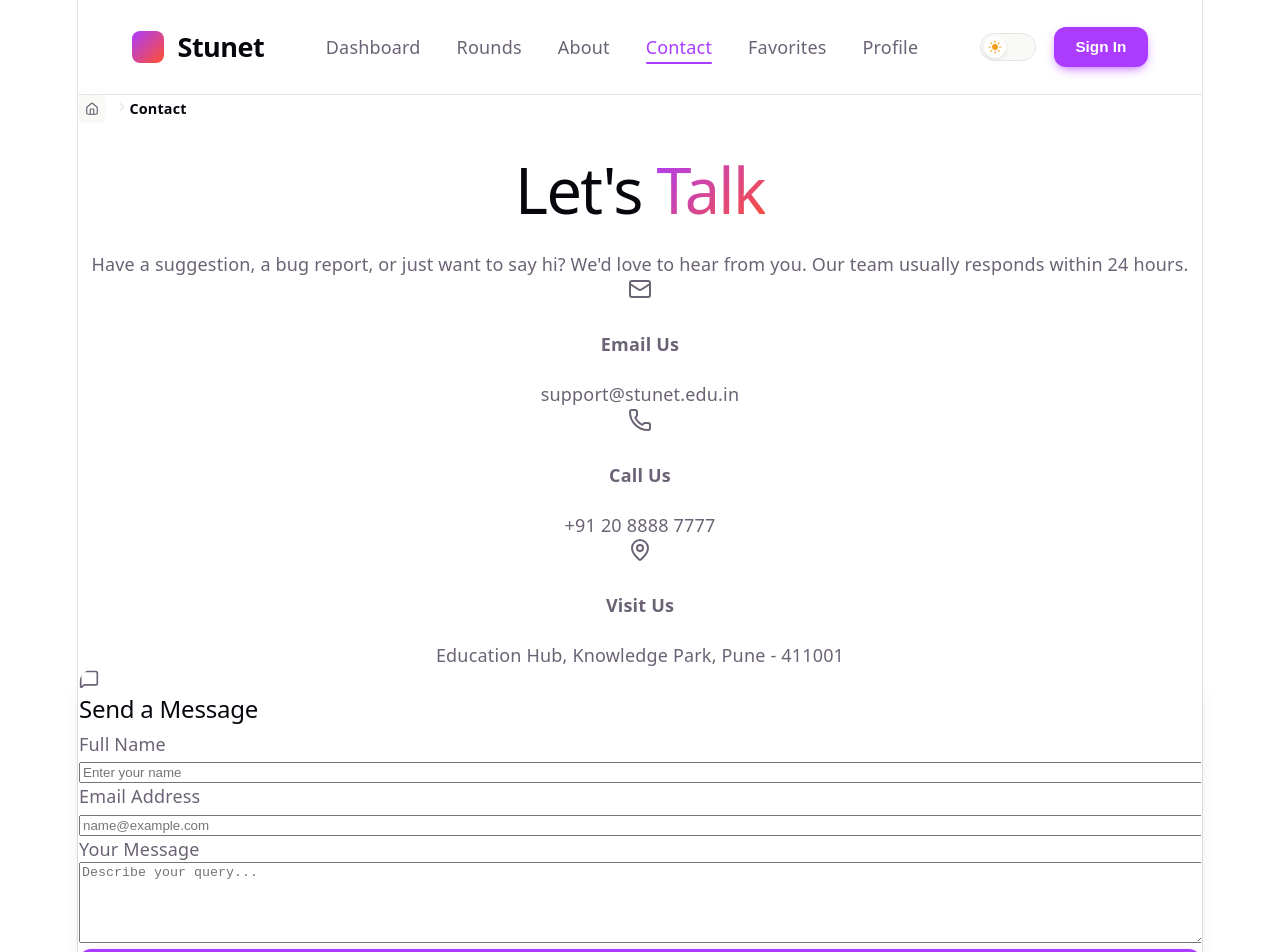
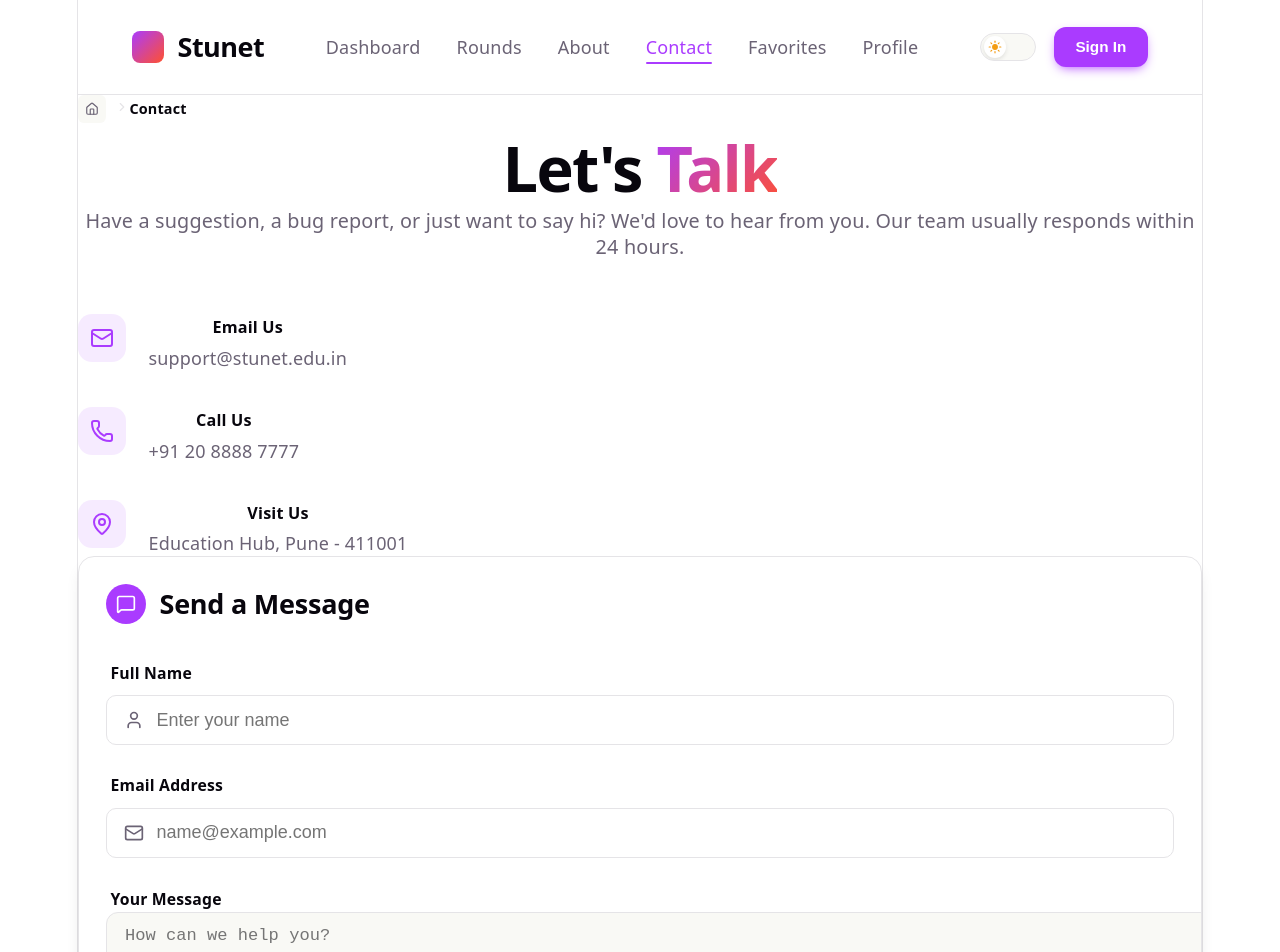
Before and after one commit to yashkohakade18/Stunet, a React (Vite) app: page /contact in a window 1280 px wide. Shown: the top 952 px of the page. Built offline with nearby package versions, Linux system fonts and the light colour scheme.

Commit message:
feat: redesign Contact page with premium UI and improved form interaction

```diff
--- a/src/App.css
+++ b/src/App.css
@@ -723,6 +723,127 @@
   border-radius: 4px;
 }
 
+/* Contact Page Styles */
+.contact-title {
+  font-size: 3.5rem;
+  font-weight: 800;
+  color: var(--text-h);
+  margin-bottom: 1.5rem;
+}
+
+.contact-subtitle {
+  font-size: 1.1rem;
+  color: var(--text);
+  margin-bottom: 3rem;
+}
+
+.contact-methods {
+  display: flex;
+  flex-direction: column;
+  gap: 2rem;
+}
+
+.method-item {
+  display: flex;
+  align-items: flex-start;
+  gap: 1.25rem;
+}
+
+.method-icon {
+  width: 48px;
+  height: 48px;
+  background: var(--accent-bg);
+  color: var(--accent);
+  border-radius: 14px;
+  display: flex;
+  align-items: center;
+  justify-content: center;
+  flex-shrink: 0;
+}
+
+.method-label {
+  font-size: 0.9rem;
+  font-weight: 700;
+  color: var(--text-h);
+  margin: 0;
+}
+
+.method-value {
+  font-size: 1rem;
+  color: var(--text);
+  margin: 0.25rem 0 0 0;
+}
+
+.contact-form-card {
+  background: var(--bg) !important;
+}
+
+.form-header {
+  display: flex;
+  align-items: center;
+  gap: 0.75rem;
+  margin-bottom: 2rem;
+}
+
+.form-icon-circle {
+  width: 40px;
+  height: 40px;
+  background: var(--accent);
+  color: white;
+  border-radius: 50%;
+  display: flex;
+  align-items: center;
+  justify-content: center;
+}
+
+.form-title {
+  font-size: 1.5rem;
+  font-weight: 700;
+  color: var(--text-h);
+  margin: 0;
+}
+
+.contact-form {
+  display: flex;
+  flex-direction: column;
+  gap: 1.5rem;
+}
+
+.contact-textarea {
+  width: 100%;
+  padding: 0.75rem 1rem;
+  background: var(--social-bg);
+  border: 1px solid var(--border);
+  border-radius: 12px;
+  color: var(--text-h);
+  font-size: 0.95rem;
+  outline: none;
+  transition: all 0.2s;
+  resize: none;
+}
+
+.contact-textarea:focus {
+  border-color: var(--accent);
+  background: var(--bg);
+}
+
+.success-state {
+  text-align: center;
+  padding: 3rem 0;
+}
+
+.success-icon-circle {
+  width: 64px;
+  height: 64px;
+  background: rgba(16, 185, 129, 0.1);
+  color: #10b981;
+  border-radius: 50%;
+  display: flex;
+  align-items: center;
+  justify-content: center;
+  margin: 0 auto 1.5rem;
+}
+
 /* Dashboard Page Styles */
 .dashboard-header {
   display: flex;
--- a/src/pages/Contact.jsx
+++ b/src/pages/Contact.jsx
@@ -1,8 +1,9 @@
 import React, { useState } from 'react';
 import PageWrapper from '../components/layout/PageWrapper';
-import Card from '../components/ui/Card';
+import Card, { CardContent } from '../components/ui/Card';
 import Button from '../components/ui/Button';
-import { Mail, Phone, MapPin, Send, MessageSquare } from 'lucide-react';
+import Input from '../components/ui/Input';
+import { Mail, Phone, MapPin, Send, MessageSquare, User } from 'lucide-react';
 
 const Contact = () => {
   const [formData, setFormData] = useState({ name: '', email: '', message: '' });
@@ -23,107 +24,92 @@ const Contact = () => {
       <div className="max-w-6xl mx-auto px-4 py-16">
         <div className="grid grid-cols-1 lg:grid-cols-2 gap-16">
           {/* Contact Info */}
-          <div>
-            <h1 className="hero-title" style={{ fontSize: '3.5rem', marginBottom: '1.5rem' }}>
+          <div className="contact-info-section">
+            <h1 className="contact-title">
               Let's <span className="highlight">Talk</span>
             </h1>
-            <p className="text-var(--text) text-lg mb-12">
+            <p className="contact-subtitle">
               Have a suggestion, a bug report, or just want to say hi? We'd love to hear from you.
               Our team usually responds within 24 hours.
             </p>
 
-            <div className="space-y-8">
-              <div className="flex items-start gap-5">
-                <div className="p-4 bg-accent-bg rounded-2xl text-accent">
-                  <Mail size={24} />
+            <div className="contact-methods">
+              {[
+                { icon: <Mail size={24} />, label: 'Email Us', value: 'support@stunet.edu.in' },
+                { icon: <Phone size={24} />, label: 'Call Us', value: '+91 20 8888 7777' },
+                { icon: <MapPin size={24} />, label: 'Visit Us', value: 'Education Hub, Pune - 411001' }
+              ].map((method, idx) => (
+                <div key={idx} className="method-item">
+                  <div className="method-icon">
+                    {method.icon}
                   </div>
                   <div>
-                  <h4 className="font-bold text-var(--text-h)">Email Us</h4>
-                  <p className="text-var(--text)">support@stunet.edu.in</p>
+                    <h4 className="method-label">{method.label}</h4>
+                    <p className="method-value">{method.value}</p>
                   </div>
                 </div>
-              <div className="flex items-start gap-5">
-                <div className="p-4 bg-accent-bg rounded-2xl text-accent">
-                  <Phone size={24} />
-                </div>
-                <div>
-                  <h4 className="font-bold text-var(--text-h)">Call Us</h4>
-                  <p className="text-var(--text)">+91 20 8888 7777</p>
-                </div>
-              </div>
-              <div className="flex items-start gap-5">
-                <div className="p-4 bg-accent-bg rounded-2xl text-accent">
-                  <MapPin size={24} />
-                </div>
-                <div>
-                  <h4 className="font-bold text-var(--text-h)">Visit Us</h4>
-                  <p className="text-var(--text)">Education Hub, Knowledge Park, Pune - 411001</p>
-                </div>
-              </div>
+              ))}
             </div>
           </div>
 
           {/* Form */}
-          <Card className="p-8 md:p-12" glass={true}>
-            <div className="flex items-center gap-3 mb-8">
-              <div className="w-10 h-10 bg-accent rounded-full flex items-center justify-center text-white">
+          <Card className="contact-form-card" hoverable={false}>
+            <CardContent className="p-8 md:p-12">
+              <div className="form-header">
+                <div className="form-icon-circle">
                   <MessageSquare size={20} />
                 </div>
-              <h2 className="text-2xl font-bold text-var(--text-h)">Send a Message</h2>
+                <h2 className="form-title">Send a Message</h2>
               </div>
 
               {status === 'success' ? (
-              <div className="py-12 text-center space-y-4">
-                <div className="w-16 h-16 bg-green-500/10 text-green-500 rounded-full flex items-center justify-center mx-auto mb-4">
+                <div className="success-state">
+                  <div className="success-icon-circle">
                     <Send size={32} />
                   </div>
-                <h3 className="text-2xl font-bold text-var(--text-h)">Message Sent!</h3>
-                <p className="text-var(--text)">Thank you for reaching out. We'll get back to you soon.</p>
+                  <h3>Message Sent!</h3>
+                  <p>Thank you for reaching out. We'll get back to you soon.</p>
                 </div>
               ) : (
-              <form onSubmit={handleSubmit} className="space-y-6">
-                <div>
-                  <label className="block text-sm font-bold text-var(--text-h) mb-2 uppercase tracking-wider">Full Name</label>
-                  <input
-                    type="text"
+                <form onSubmit={handleSubmit} className="contact-form">
+                  <Input
+                    label="Full Name"
                     required
                     value={formData.name}
                     onChange={(e) => setFormData({...formData, name: e.target.value})}
                     placeholder="Enter your name"
-                    className="w-full px-5 py-4 bg-black/10 border border-var(--border) rounded-2xl outline-none focus:border-accent text-var(--text-h)"
+                    icon={User}
                   />
-                </div>
-                <div>
-                  <label className="block text-sm font-bold text-var(--text-h) mb-2 uppercase tracking-wider">Email Address</label>
-                  <input
+                  <Input
+                    label="Email Address"
                     type="email"
                     required
                     value={formData.email}
                     onChange={(e) => setFormData({...formData, email: e.target.value})}
                     placeholder="name@example.com"
-                    className="w-full px-5 py-4 bg-black/10 border border-var(--border) rounded-2xl outline-none focus:border-accent text-var(--text-h)"
+                    icon={Mail}
                   />
-                </div>
-                <div>
-                  <label className="block text-sm font-bold text-var(--text-h) mb-2 uppercase tracking-wider">Your Message</label>
+                  <div className="form-group">
+                    <label className="input-label">Your Message</label>
                     <textarea
-                    rows="5"
+                      rows="4"
                       required
                       value={formData.message}
                       onChange={(e) => setFormData({...formData, message: e.target.value})}
-                    placeholder="Describe your query..."
-                    className="w-full px-5 py-4 bg-black/10 border border-var(--border) rounded-2xl outline-none focus:border-accent text-var(--text-h) resize-none"
+                      placeholder="How can we help you?"
+                      className="contact-textarea"
                     ></textarea>
                   </div>
                   <Button
                     type="submit"
-                  className="w-full flex items-center justify-center gap-3 py-5"
+                    className="w-full gap-3"
                     isLoading={status === 'sending'}
                   >
                     <Send size={20} /> Send Message
                   </Button>
                 </form>
               )}
+            </CardContent>
           </Card>
         </div>
       </div>
```
Lines whose indentation alone changed are shown as unchanged.
